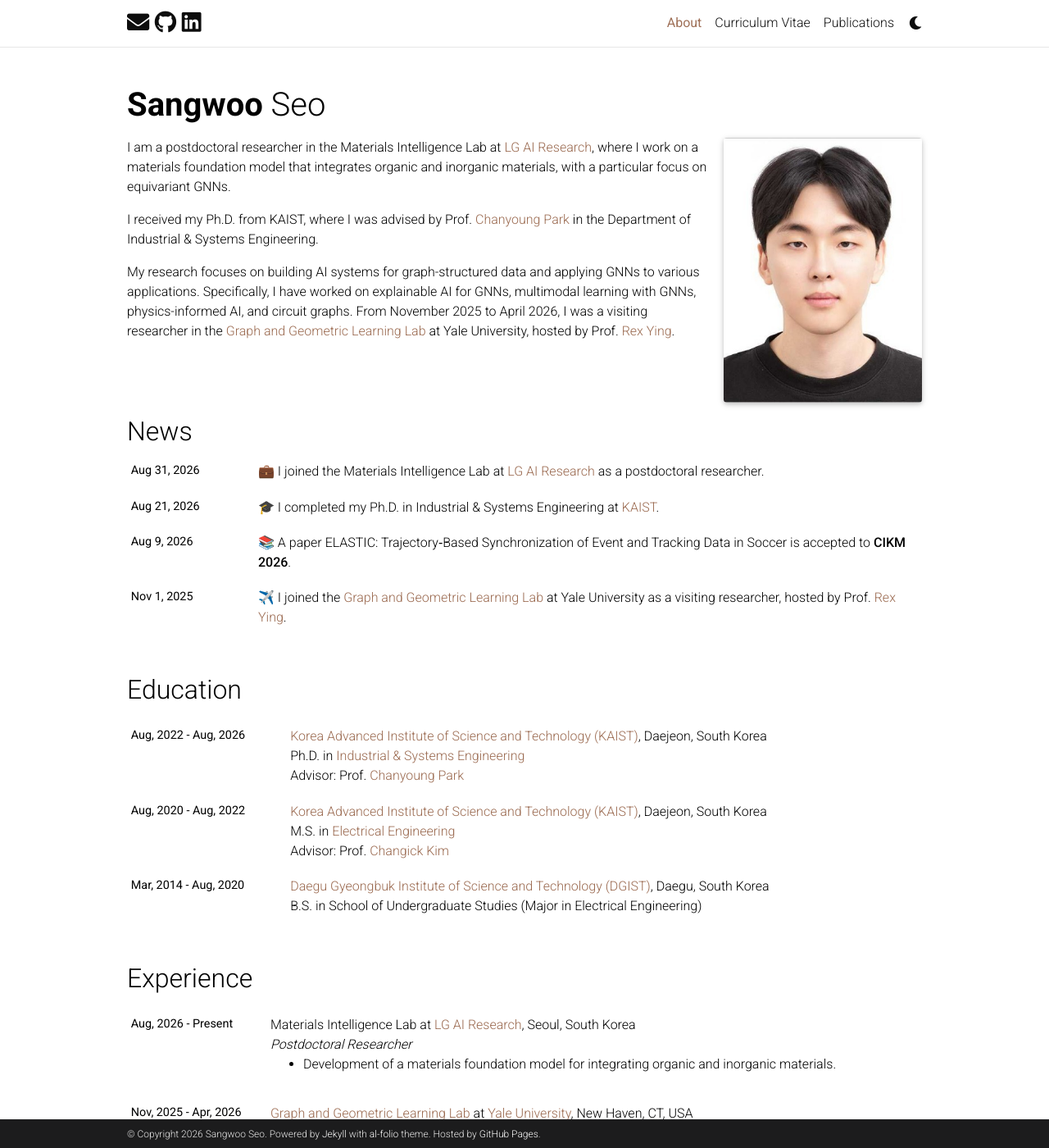
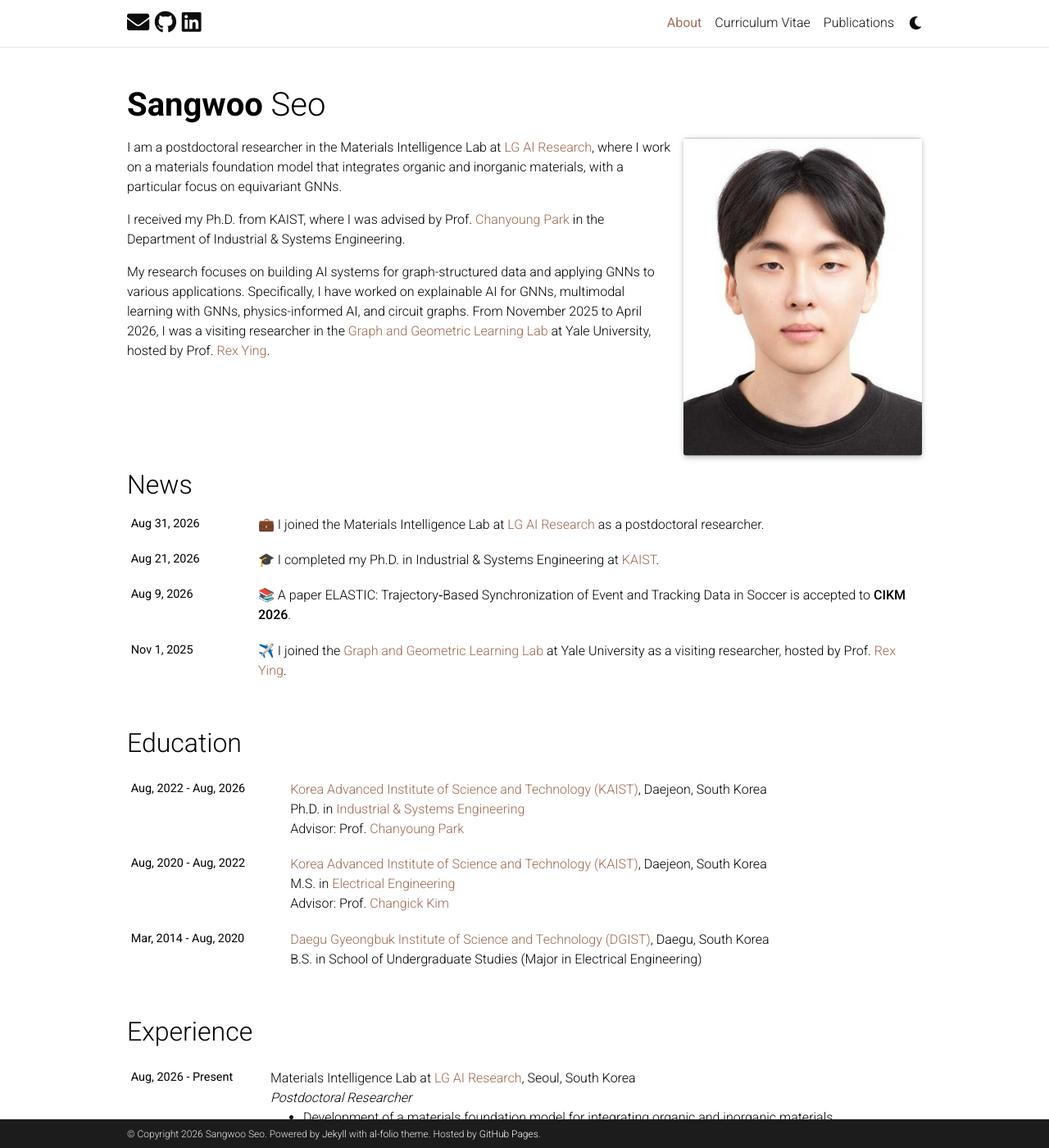
Before and after one commit to sang-woo-seo/sang-woo-seo.github.io, a Jekyll site: the page built from _pages/about.md, in a window 1280 px wide and 1400 px high. Shown: the whole window at 82% size. Built offline with Jekyll 4.4.1, drawn with Linux system fonts in a browser that asks for light colours; comment, search, counter and statistics services are not loaded; a style sheet for code colours, icons or effects is not loaded.

Commit message:
photo update6

```diff
--- a/_sass/_base.scss
+++ b/_sass/_base.scss
@@ -109,7 +109,7 @@ blockquote {
 
 @media (min-width: 576px) {
   .profile {
-    width: 25%;
+    width: 30%;
     .address {
       p { display: block; }
     }
```
